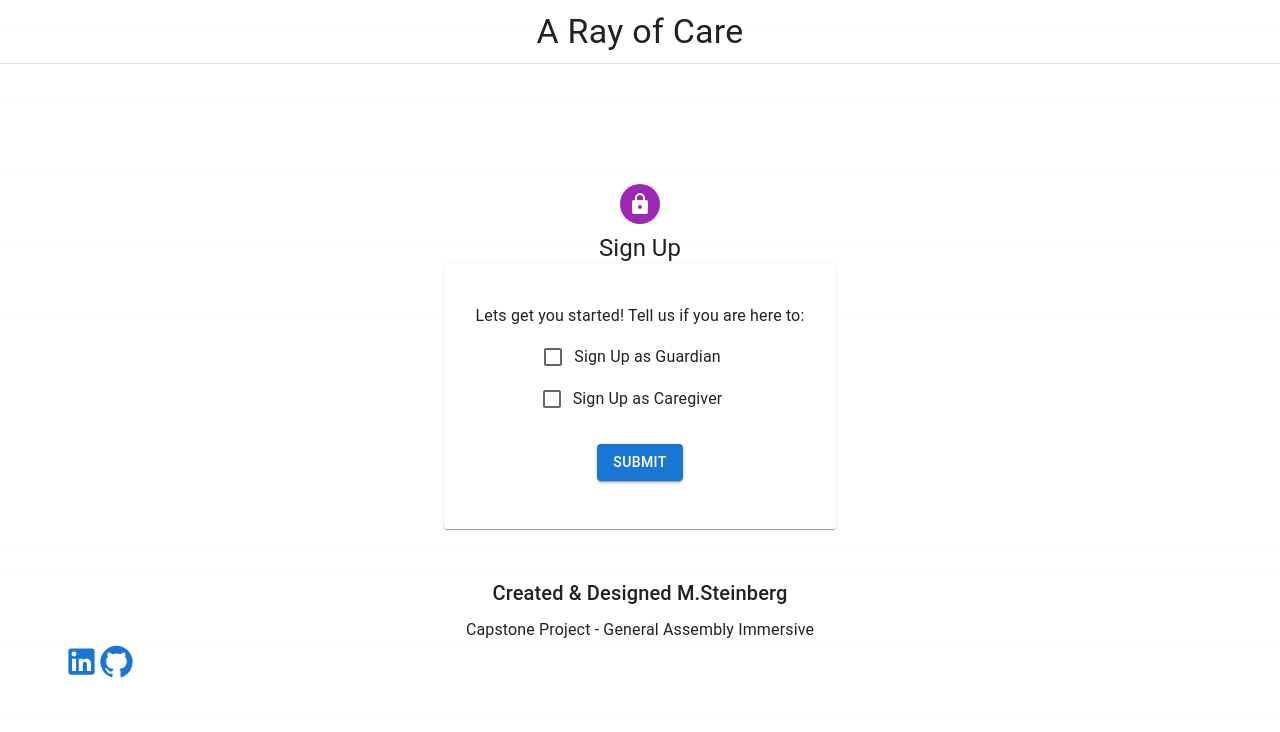
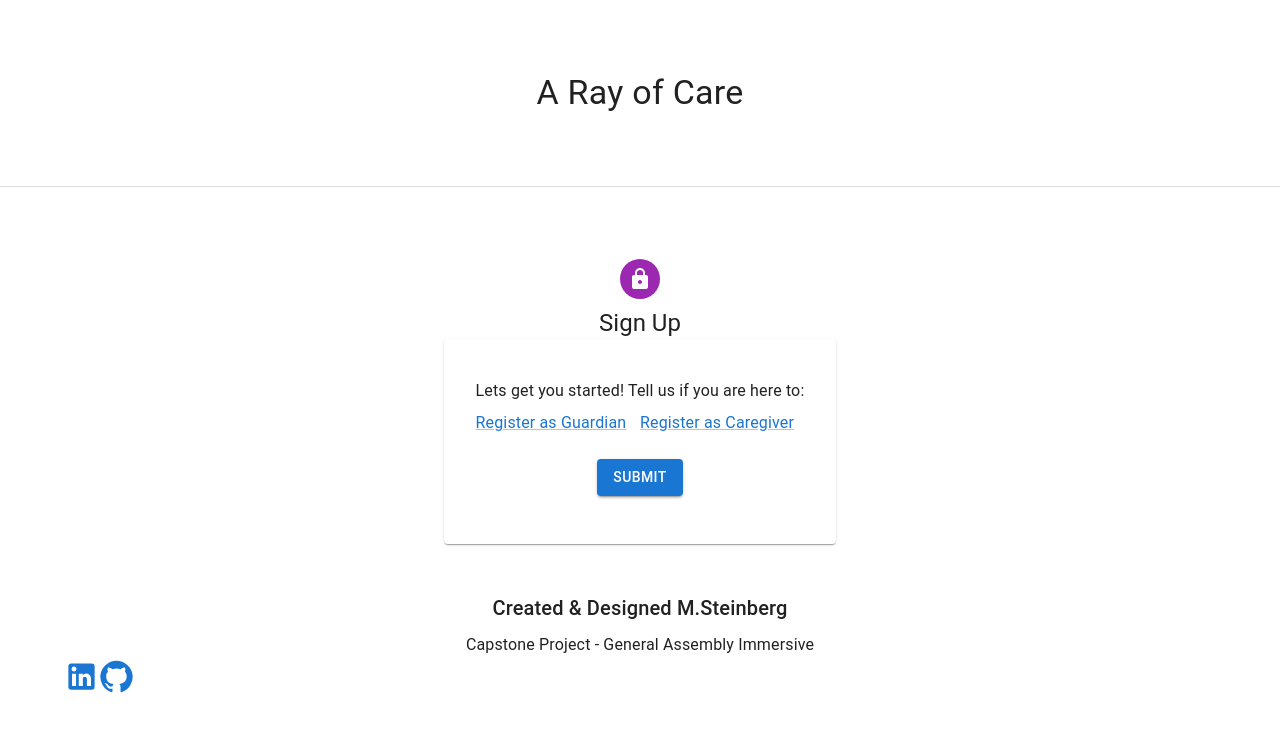
Before and after one commit to mekosteinberg/ray-of-care, a Next.js app: page /auth/registration in a window 1280 px wide. Shown: the top 732 px of the page. Built offline with nearby package versions, Linux system fonts and the light colour scheme.

Commit message:
Registration views

```diff
--- a/components/layout.js
+++ b/components/layout.js
@@ -15,27 +15,13 @@ export default function Layout({ children }) {
                     color="inherit"
                     align="center"
                     noWrap
-                    sx={{ flex: 1 }}
+                    sx={{ m: 4, p: 5, flex: 1 }}
                 >
                     A Ray of Care
                 </Typography>
                 {/* <Button variant="outlined" size="small">
                     Sign up
                 </Button> */}
-            </Toolbar>
-
-            <Toolbar
-                component="nav"
-                variant="dense"
-                sx={{ justifyContent: 'space-between', overflowX: 'auto' }}
-            >
-                {/* <MuiLink
-                    color="inherit"
-                    noWrap
-                    variant="body2"
-                    sx={{ p: 1, flexShrink: 0 }}
-                > button links
-                </MuiLink> */}
             </Toolbar>
 
             <main>{children}</main>
--- a/pages/auth/registration/index.js
+++ b/pages/auth/registration/index.js
@@ -33,14 +33,23 @@ export default function RegistrationLanding() {
                                 noValidate sx={{ mt: 1 }}>
                                     <Typography>Lets get you started! Tell us if you are here to:</Typography>
                                 <Stack sx={{mt:1, display:'flex', alignItems:'center'}}>
-                                <FormControlLabel
+
+                                    <Grid container>
+                                    <Grid item xs>
+                                        <MuiLink href="/auth/registration/guardian">Register as Guardian</MuiLink>
+                                    </Grid>
+                                    <Grid item xs>
+                                        <MuiLink href="/auth/registration/caregiver">Register as Caregiver</MuiLink>
+                                    </Grid>
+                                </Grid>
+                                {/* <FormControlLabel
                                     control={<Checkbox value="guardian" color="primary" />}
                                     label="Sign Up as Guardian"
                                 />
                                 <FormControlLabel
                                     control={<Checkbox value="caregiver" color="primary" />}
                                     label="Sign Up as Caregiver"
-                                />
+                                /> */}
                                 <Button
                                     type="submit"
                                     // fullWidth
@@ -50,14 +59,6 @@ export default function RegistrationLanding() {
                                     Submit
                                 </Button>
                                 </Stack>
-                                {/* <Grid container>
-                                    <Grid item xs>
-                                        <MuiLink href="/auth/registration/guardian">register as guardian</MuiLink>
-                                    </Grid>
-                                    <Grid item>
-                                        <MuiLink href="/auth/registration/caregiver">register as caregiver</MuiLink>
-                                    </Grid>
-                                </Grid> */}
                             </Box>
                         </Paper >
                     </Box>
--- a/pages/index.js
+++ b/pages/index.js
@@ -52,7 +52,7 @@ export default function Home() {
             <Grid item xs={12} sm={8} md={5} component={Paper} elevation={6} square>
               <Box
                 sx={{
-                  my: 8,
+                  my: 4,
                   mx: 4,
                   display: 'flex',
                   flexDirection: 'column',
```
Also changed, not shown: pages/auth/registration/caregiver.js (+11 -0 lines), pages/auth/registration/guardian.js (+10 -0 lines).
